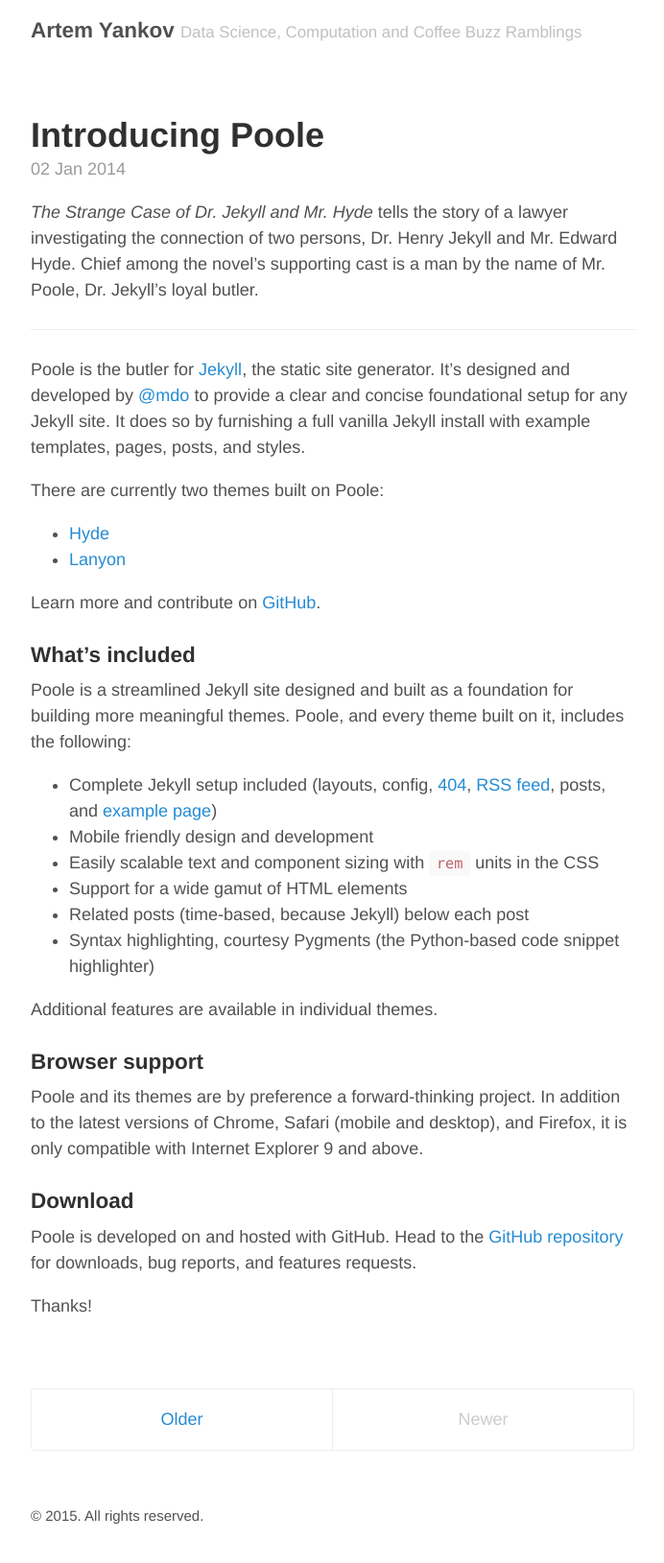
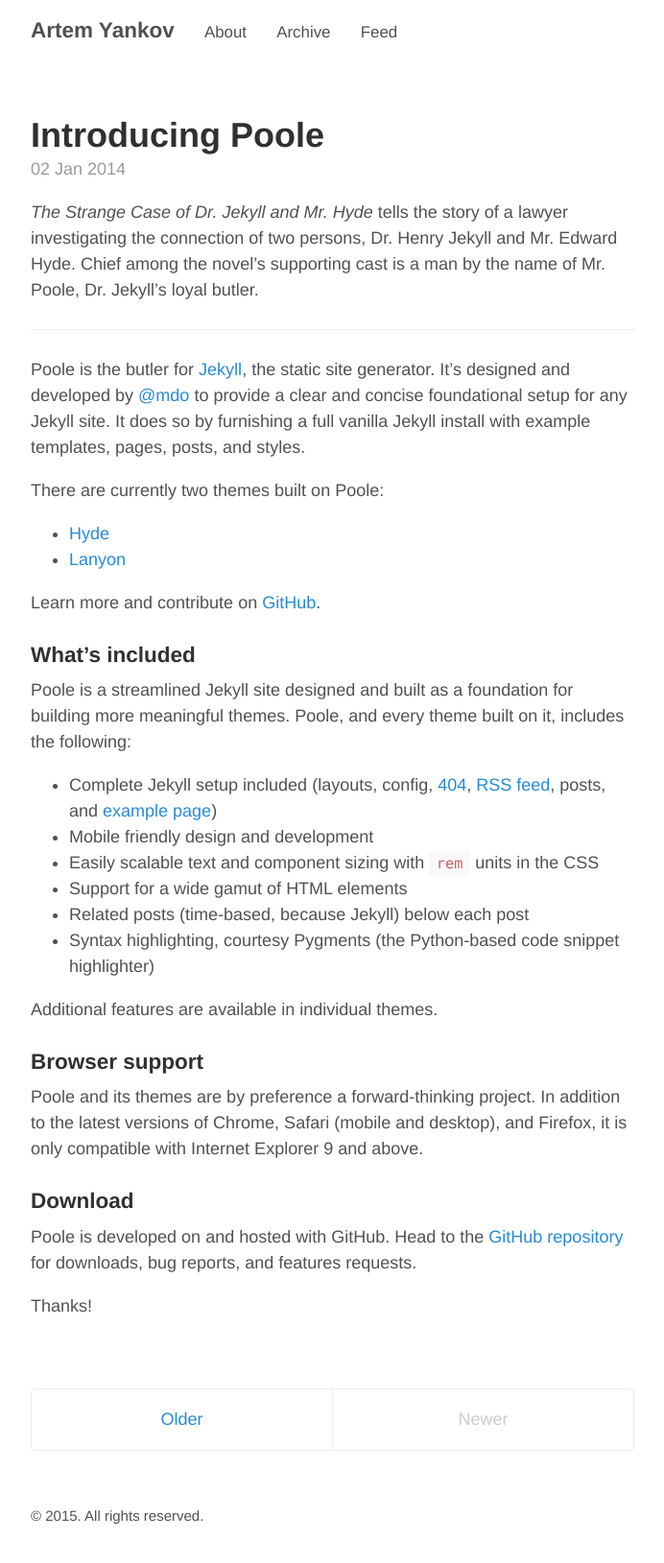
Before and after one commit to yankovai/yankovai.github.io, a Jekyll site: the page built from index.html, in a window 1280 px wide. Shown: the whole page at 96% size, without its empty margins (293-985 px from the left). Built offline with Jekyll 4.4.1, drawn with Linux system fonts in a browser that asks for light colours; the list of posts is cut into pages by our own code.

Commit message:
Added header links

```diff
--- a/_config.yml
+++ b/_config.yml
@@ -28,3 +28,9 @@ author:
 version:             1.0.0
 github:
   repo:              https://github.com/yankovai/
+
+# List of pages to include in header of website
+pages_list:
+  About: '/about'
+  Archive: '/archive'
+  Feed: '/atom.xml'
--- a/_layouts/default.html
+++ b/_layouts/default.html
@@ -9,7 +9,12 @@
       <header class="masthead">
         <h3 class="masthead-title">
           <a href="{{ site.baseurl }}/" title="Home">{{ site.title }}</a>
-          <small>{{ site.tagline }}</small>
+
+            {% for page in site.pages_list %}
+              &nbsp;&nbsp;&nbsp;
+              <small><a href="{{ page[1]  }}">{{ page[0] }}</a></small>
+            {% endfor %}
+
         </h3>
       </header>
 
```
